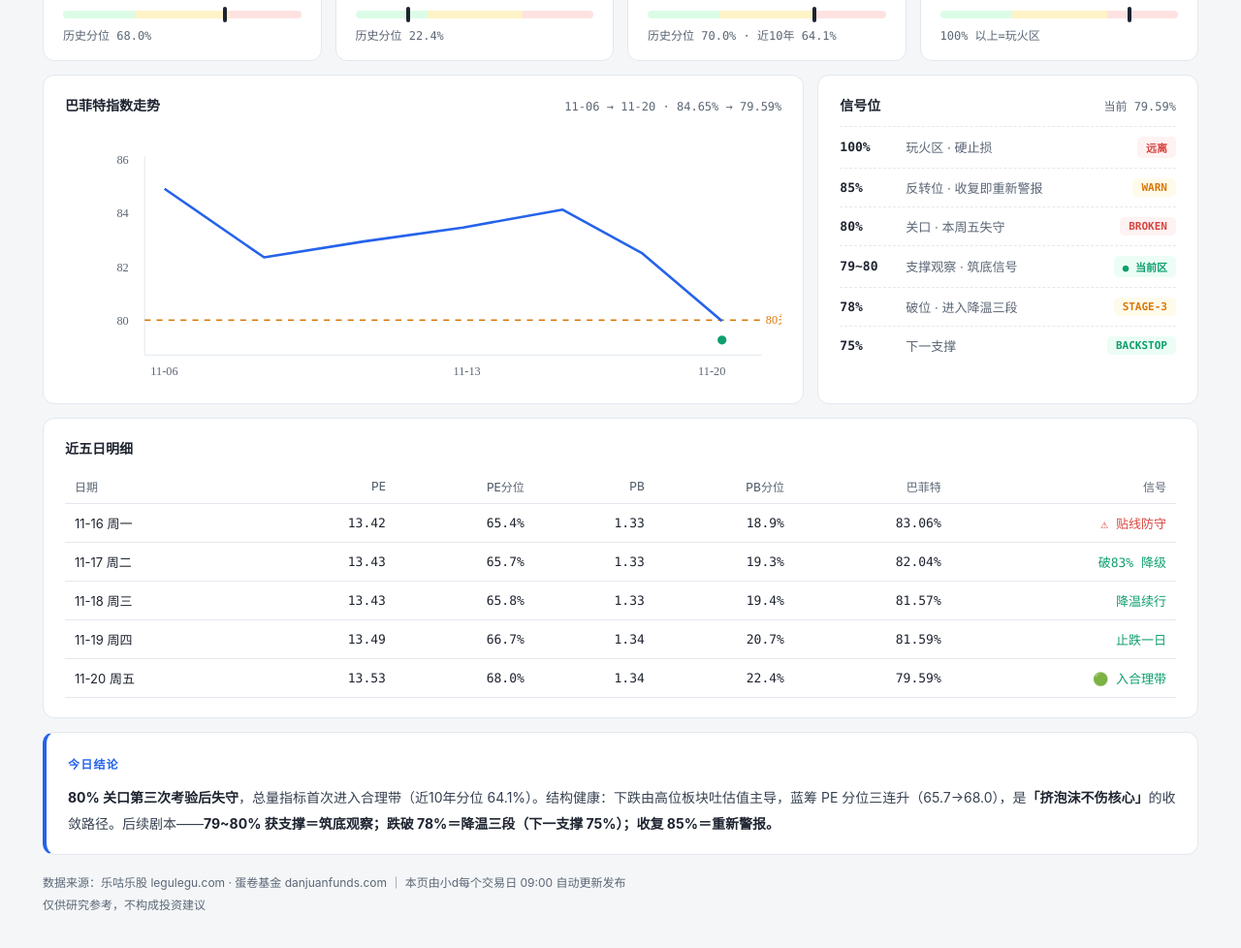
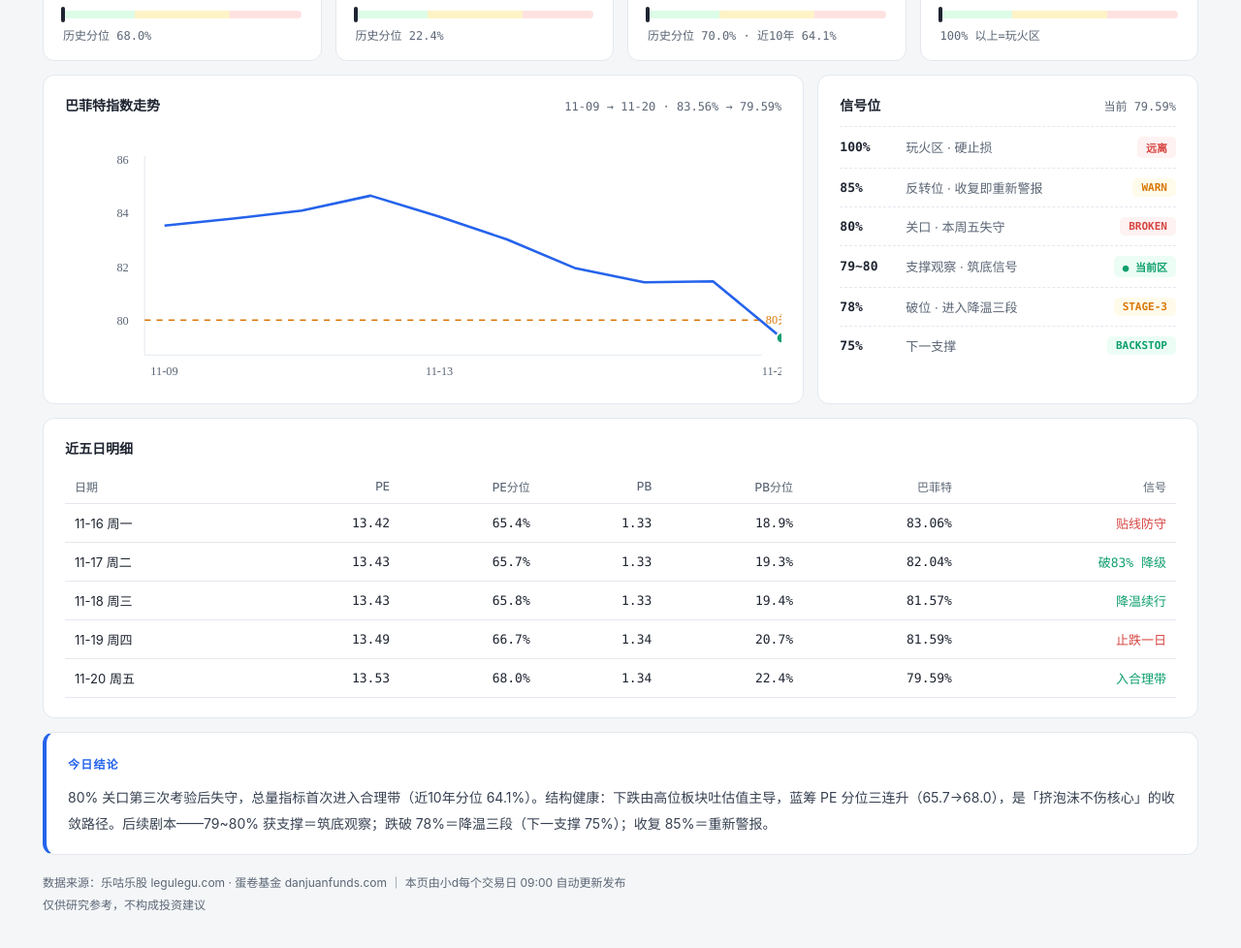
Before and after one commit to marvinxu-free/hs300-dashboard, a plain HTML site: page index.html in a window 1280 px wide. Shown: the part 296-1274 px from the top of the page at 97% size. Drawn offline with Linux system fonts and the light colour scheme.

Commit message:
daily: 2026-11-20 数据更新

```diff
--- a/index.html
+++ b/index.html
@@ -67,8 +67,8 @@
   </div>
 
   <div class="verdict">
-    <div class="v-main">巴菲特指数跌破 80% 关口，首次回到合理带；降温二段兑现，蓝筹估值逆势三连升。
-      <small>总市值 111.58万亿 ÷ GDP 140.19万亿 · 高位板块吐估值，核心资产未受损</small>
+    <div class="v-main">▼ -1.46pct 跌破80%
+      <small>总市值 111.58万亿 ÷ GDP 140.19万亿</small>
     </div>
     <div class="v-tag">结论：🟢 中性转暖</div>
   </div>
@@ -78,35 +78,35 @@
       <div class="k-name">沪深300 PE-TTM <span class="badge bg-amber">🟡 合理</span></div>
       <div class="k-val">13.53</div>
       <div class="k-chg up">▲ 三连升 65.7→68.0</div>
-      <div class="meter"><b style="left:68%"></b></div>
+      <div class="meter"><b style="left:68.0"></b></div>
       <div class="k-pos">历史分位 68.0%</div>
     </div>
     <div class="kpi">
       <div class="k-name">沪深300 PB <span class="badge bg-green">🟢 低估</span></div>
       <div class="k-val">1.34</div>
       <div class="k-chg up">▲ 20.9→22.4 修复中</div>
-      <div class="meter"><b style="left:22.4%"></b></div>
+      <div class="meter"><b style="left:22.4"></b></div>
       <div class="k-pos">历史分位 22.4%</div>
     </div>
     <div class="kpi">
       <div class="k-name">巴菲特指数 <span class="badge bg-green">🟢 合理带</span></div>
       <div class="k-val">79.59%</div>
       <div class="k-chg dn">▼ -1.46pct 跌破80%</div>
-      <div class="meter"><b style="left:70%"></b></div>
+      <div class="meter"><b style="left:70.0"></b></div>
       <div class="k-pos">历史分位 70.0% · 近10年 64.1%</div>
     </div>
     <div class="kpi">
       <div class="k-name">A股总市值 <span class="badge bg-amber">GDP占比</span></div>
       <div class="k-val">111.58<span style="font-size:15px">万亿</span></div>
       <div class="k-chg fl">GDP 140.19万亿 · 比率79.59%</div>
-      <div class="meter"><b style="left:79.59%"></b></div>
+      <div class="meter"><b style="left:79.59"></b></div>
       <div class="k-pos">100% 以上=玩火区</div>
     </div>
   </div>
 
   <div class="row">
     <div class="card">
-      <h3>巴菲特指数走势 <span>11-06 → 11-20 · 84.65% → 79.59%</span></h3>
+      <h3>巴菲特指数走势 <span>11-09 → 11-20 · 83.56% → 79.59%</span></h3>
       <svg viewBox="0 0 720 260" aria-hidden="true">
         <g font-size="12" fill="#5b6675" font-family="SF Mono">
           <text x="52" y="38">86</text><text x="52" y="92">84</text><text x="52" y="146">82</text><text x="52" y="200">80</text>
@@ -115,10 +115,10 @@
         <line x1="80" y1="195" x2="700" y2="195" stroke="#d97706" stroke-dasharray="6 6" stroke-width="1.5"/>
         <text x="704" y="199" font-size="12" fill="#d97706" font-family="SF Mono">80关口</text>
         <polyline fill="none" stroke="#2563eb" stroke-width="2.5" stroke-linejoin="round"
-          points="100,63 200,132 300,116 400,102 500,84 580,128 660,196"/>
-        <circle cx="660" cy="215" r="5.5" fill="#0e9f6e" stroke="#fff" stroke-width="2"/>
+          points="100,100 169,93 238,85 307,70 376,91 444,114 513,143 582,157 651,156 720,213"/>
+        <circle cx="720" cy="213" r="5.5" fill="#0e9f6e" stroke="#fff" stroke-width="2"/>
         <g font-size="12" fill="#5b6675" font-family="SF Mono">
-          <text x="86" y="250">11-06</text><text x="390" y="250">11-13</text><text x="636" y="250">11-20</text>
+          <text x="86" y="250"  font-size="12" fill="#5b6675" font-family="SF Mono">11-09</text><text x="376" y="250" text-anchor="middle" font-size="12" fill="#5b6675" font-family="SF Mono">11-13</text><text x="700" y="250"  font-size="12" fill="#5b6675" font-family="SF Mono">11-20</text>
         </g>
       </svg>
     </div>
@@ -139,17 +139,17 @@
     <h3>近五日明细</h3>
     <table class="tbl">
       <tr><th>日期</th><th>PE</th><th>PE分位</th><th>PB</th><th>PB分位</th><th>巴菲特</th><th>信号</th></tr>
-      <tr><td>11-16 周一</td><td>13.42</td><td>65.4%</td><td>1.33</td><td>18.9%</td><td>83.06%</td><td class="dn">⚠ 贴线防守</td></tr>
+      <tr><td>11-16 周一</td><td>13.42</td><td>65.4%</td><td>1.33</td><td>18.9%</td><td>83.06%</td><td class="dn">贴线防守</td></tr>
       <tr><td>11-17 周二</td><td>13.43</td><td>65.7%</td><td>1.33</td><td>19.3%</td><td>82.04%</td><td class="up">破83% 降级</td></tr>
       <tr><td>11-18 周三</td><td>13.43</td><td>65.8%</td><td>1.33</td><td>19.4%</td><td>81.57%</td><td class="up">降温续行</td></tr>
-      <tr><td>11-19 周四</td><td>13.49</td><td>66.7%</td><td>1.34</td><td>20.7%</td><td>81.59%</td><td class="up">止跌一日</td></tr>
-      <tr><td>11-20 周五</td><td>13.53</td><td>68.0%</td><td>1.34</td><td>22.4%</td><td>79.59%</td><td class="up">🟢 入合理带</td></tr>
+      <tr><td>11-19 周四</td><td>13.49</td><td>66.7%</td><td>1.34</td><td>20.7%</td><td>81.59%</td><td class="dn">止跌一日</td></tr>
+      <tr><td>11-20 周五</td><td>13.53</td><td>68.0%</td><td>1.34</td><td>22.4%</td><td>79.59%</td><td class="up">入合理带</td></tr>
     </table>
   </div>
 
   <div class="conclusion">
     <span class="tag">今日结论</span><br>
-    <b>80% 关口第三次考验后失守</b>，总量指标首次进入合理带（近10年分位 64.1%）。结构健康：下跌由高位板块吐估值主导，蓝筹 PE 分位三连升（65.7→68.0），是<b>「挤泡沫不伤核心」</b>的收敛路径。后续剧本——<b>79~80% 获支撑＝筑底观察；跌破 78%＝降温三段（下一支撑 75%）；收复 85%＝重新警报。</b>
+    80% 关口第三次考验后失守，总量指标首次进入合理带（近10年分位 64.1%）。结构健康：下跌由高位板块吐估值主导，蓝筹 PE 分位三连升（65.7→68.0），是「挤泡沫不伤核心」的收敛路径。后续剧本——79~80% 获支撑＝筑底观察；跌破 78%＝降温三段（下一支撑 75%）；收复 85%＝重新警报。
   </div>
 
   <footer>
```
Also changed, not shown: buffett_history.csv (added, +12 -0 lines).
